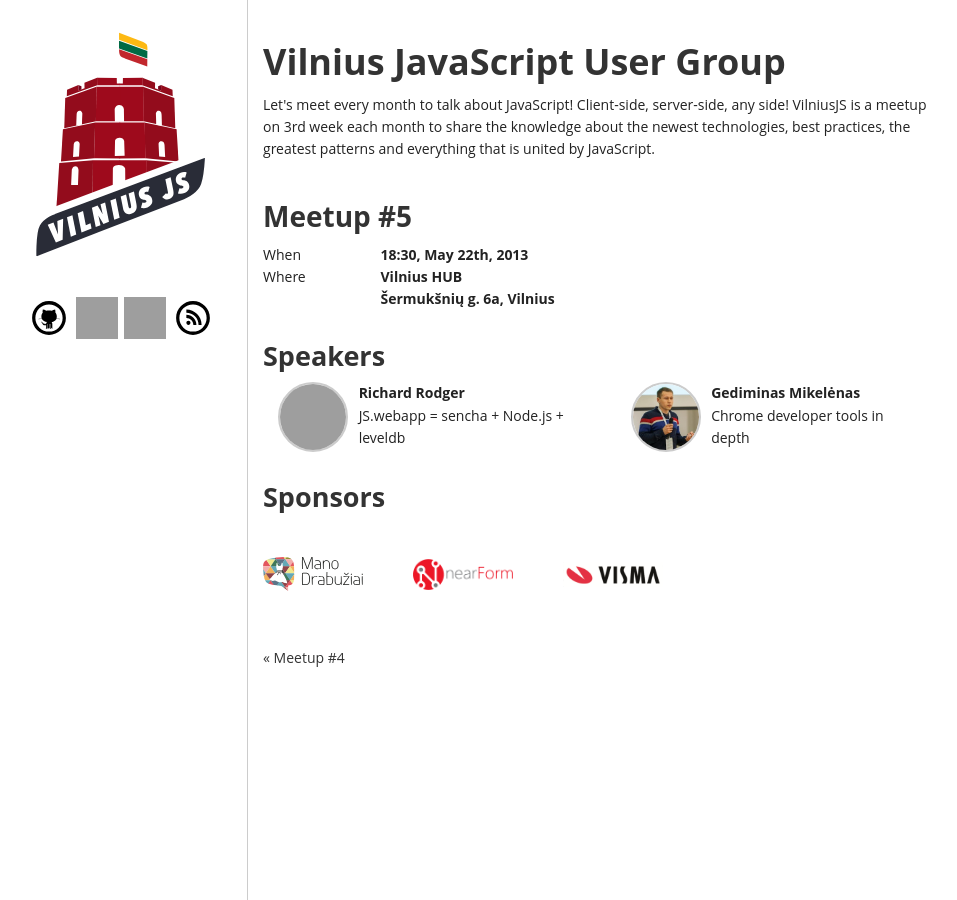
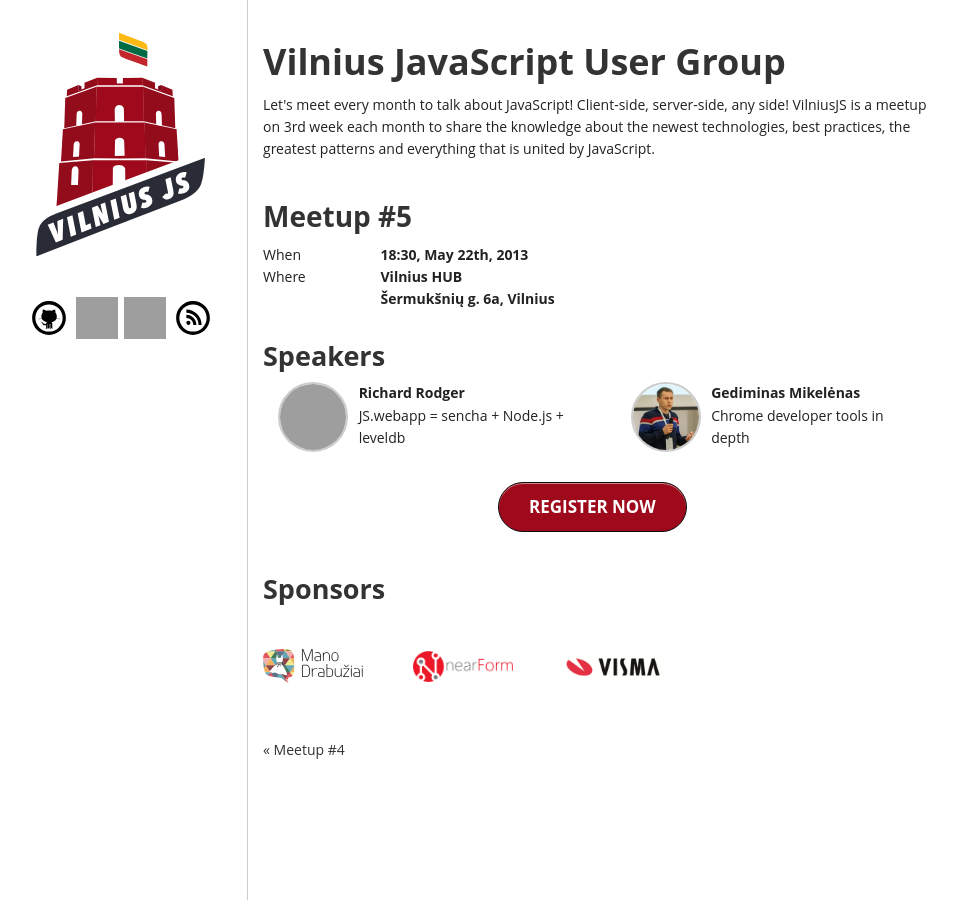
Before and after one commit to VilniusJS/vilniusjs.lt, a Jekyll site: the page built from _posts/2013-05-22-meetup5.html, in a window 1280 px wide, cut to the strip 0-900 px from the top of the page. Shown: the whole strip, without its empty margins (157-1114 px from the left). Built offline with Jekyll 4.4.1, drawn with Linux system fonts in a browser that asks for light colours; comment, search, counter and statistics services are not loaded; grey boxes are pictures that could not be loaded.

Commit message:
Add register link to the 5th meetup

```diff
--- a/_posts/2013-05-22-meetup5.html
+++ b/_posts/2013-05-22-meetup5.html
@@ -46,6 +46,14 @@
   </div>
 </div>
 
+<div class="row">
+  <div class="four columns centered">
+  <h3>
+    <a class="large nice round red button" href="https://tito.io/vilniusjs/vilniusjs-5">REGISTER NOW</a>
+  </h3>
+  </div>
+</div>
+
 <h3>Sponsors</h3>
 <div class="row">
   <div class="ten columns">
```
